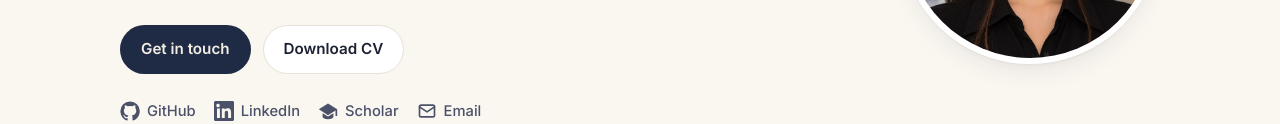
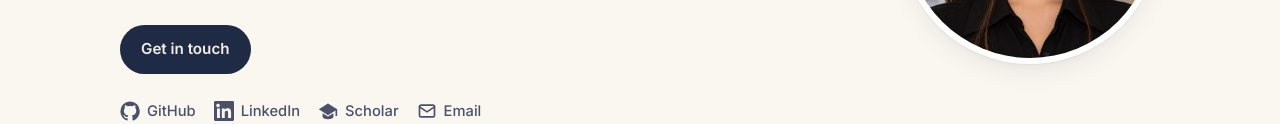
Before and after one commit to Maplesyxy/Maplesyxy.github.io, a plain HTML site: page index.html in a window 1280 px wide. Shown: the part 441-565 px from the top of the page. Drawn offline with Linux system fonts and the light colour scheme.

Commit message:
Remove CV from site

```diff
--- a/index.html
+++ b/index.html
@@ -48,7 +48,6 @@
         </p>
         <div class="hero-actions">
           <a class="btn btn-primary" href="mailto:annabelle.yao@yale.edu">Get in touch</a>
-          <a class="btn btn-ghost" href="assets/Annabelle_Yao_CV.pdf" target="_blank" rel="noopener">Download CV</a>
         </div>
         <ul class="social" aria-label="Profiles">
           <li><a href="https://github.com/Maplesyxy" target="_blank" rel="noopener me" aria-label="GitHub">
```
Also changed, not shown: 1 other file.
